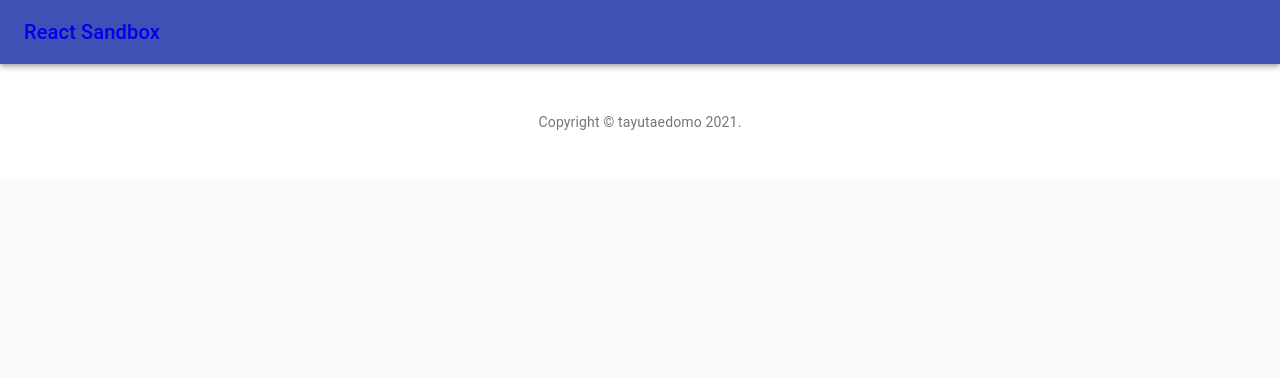
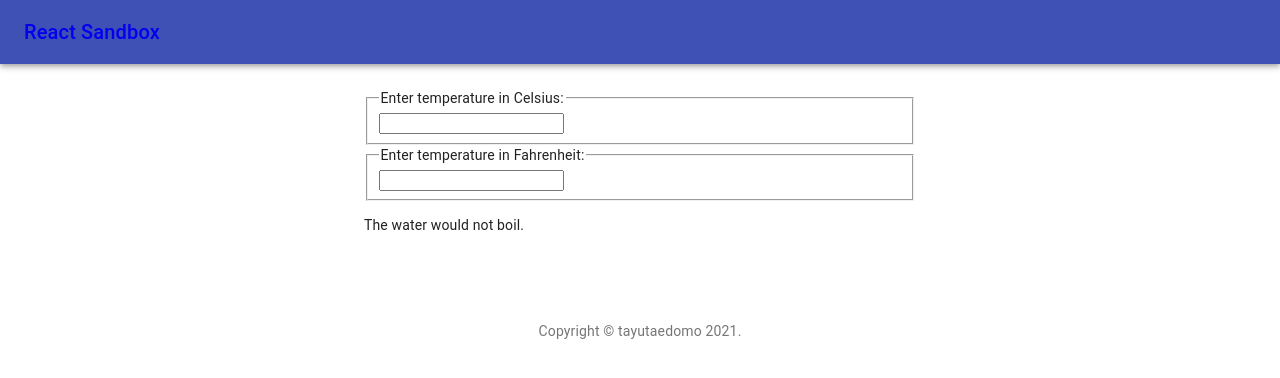
Before and after one commit to tayutaedomo/react-sandbox, a React (Create React App) app: page /temperature_after in a window 1280 px wide. Shown: the top 378 px of the page. Built offline with nearby package versions, Linux system fonts and the light colour scheme.

Commit message:
add: TempAfterScreen component

```diff
--- a/src/components/App.js
+++ b/src/components/App.js
@@ -7,6 +7,7 @@
 import Home from './Home';
 import ClockScreen from './clock/ClockScreen';
 import TempBeforeScreen from './temperature/TempBeforeScreen';
+import TempAfterScreen from './temperature/TempAfterScreen';
 
 export default function App() {
   return (
@@ -22,6 +23,9 @@
             <Route path="/temperature_before">
               <TempBeforeScreen />
             </Route>
+            <Route path="/temperature_after">
+              <TempAfterScreen />
+            </Route>
             <Route exact path="/">
               <Home />
             </Route>
--- a/src/components/Home.js
+++ b/src/components/Home.js
@@ -64,6 +64,13 @@
               to={'/temperature_before'}
             />
           </Grid>
+          <Grid item xs={12} sm={6} md={4}>
+            <HomeCard
+              headline={'Lifting state up, after'}
+              content={'Ref: https://ja.reactjs.org/docs/lifting-state-up.html'}
+              to={'/temperature_after'}
+            />
+          </Grid>
         </Grid>
       </Container>
     </React.Fragment>
--- /dev/null
+++ b/src/components/temperature/TempAfterScreen.js
@@ -0,0 +1,124 @@
+import React from 'react';
+import { makeStyles } from '@material-ui/core/styles';
+import Container from '@material-ui/core/Container';
+
+const useStyles = makeStyles((theme) => ({
+  heroContent: {
+    backgroundColor: theme.palette.background.paper,
+    padding: theme.spacing(3, 0, 3),
+  },
+}));
+
+export default function TempAfterScreen() {
+  const classes = useStyles();
+
+  return (
+    <div className={classes.heroContent}>
+      <Container maxWidth="sm">
+        <Calculator />
+      </Container>
+    </div>
+  );
+}
+
+function BoilingVerdict(props) {
+  if (props.celsius >= 100) {
+    return <p>The water would boil.</p>;
+  }
+  return <p>The water would not boil.</p>;
+}
+
+const scaleNames = {
+  c: 'Celsius',
+  f: 'Fahrenheit',
+};
+
+class TemperatureInput extends React.Component {
+  constructor(props) {
+    super(props);
+    this.handleChange = this.handleChange.bind(this);
+    this.state = { temperature: '' };
+  }
+
+  handleChange(e) {
+    this.props.onTemperatureChange(e.target.value);
+  }
+
+  render() {
+    const temperature = this.props.temperature;
+    const scale = this.props.scale;
+
+    return (
+      <fieldset>
+        <legend>Enter temperature in {scaleNames[scale]}:</legend>
+        <input value={temperature} onChange={this.handleChange} />
+      </fieldset>
+    );
+  }
+}
+
+class Calculator extends React.Component {
+  constructor(props) {
+    super(props);
+    this.handleCelsiusChange = this.handleCelsiusChange.bind(this);
+    this.handleFahrenheitChange = this.handleFahrenheitChange.bind(this);
+    this.state = { temperature: '', scale: 'c' };
+  }
+
+  handleCelsiusChange(temperature) {
+    this.setState({ scale: 'c', temperature });
+  }
+
+  handleFahrenheitChange(temperature) {
+    this.setState({ scale: 'f', temperature });
+  }
+
+  render() {
+    // return (
+    //   <div>
+    //     <TemperatureInput scale="c" />
+    //     <TemperatureInput scale="f" />
+    //   </div>
+    // );
+    const scale = this.state.scale;
+    const temperature = this.state.temperature;
+    const celsius =
+      scale === 'f' ? tryConvert(temperature, toCelsius) : temperature;
+    const fahrenheit =
+      scale === 'c' ? tryConvert(temperature, toFahrenheit) : temperature;
+
+    return (
+      <div>
+        <TemperatureInput
+          scale="c"
+          temperature={celsius}
+          onTemperatureChange={this.handleCelsiusChange}
+        />
+        <TemperatureInput
+          scale="f"
+          temperature={fahrenheit}
+          onTemperatureChange={this.handleFahrenheitChange}
+        />
+        <BoilingVerdict celsius={parseFloat(celsius)} />
+      </div>
+    );
+  }
+}
+
+function toCelsius(fahrenheit) {
+  return ((fahrenheit - 32) * 5) / 9;
+}
+
+function toFahrenheit(celsius) {
+  return (celsius * 9) / 5 + 32;
+}
+
+function tryConvert(temperature, convert) {
+  const input = parseFloat(temperature);
+  if (Number.isNaN(input)) {
+    return '';
+  }
+  const output = convert(input);
+  const rounded = Math.round(output * 1000) / 1000;
+  return rounded.toString();
+}
```
